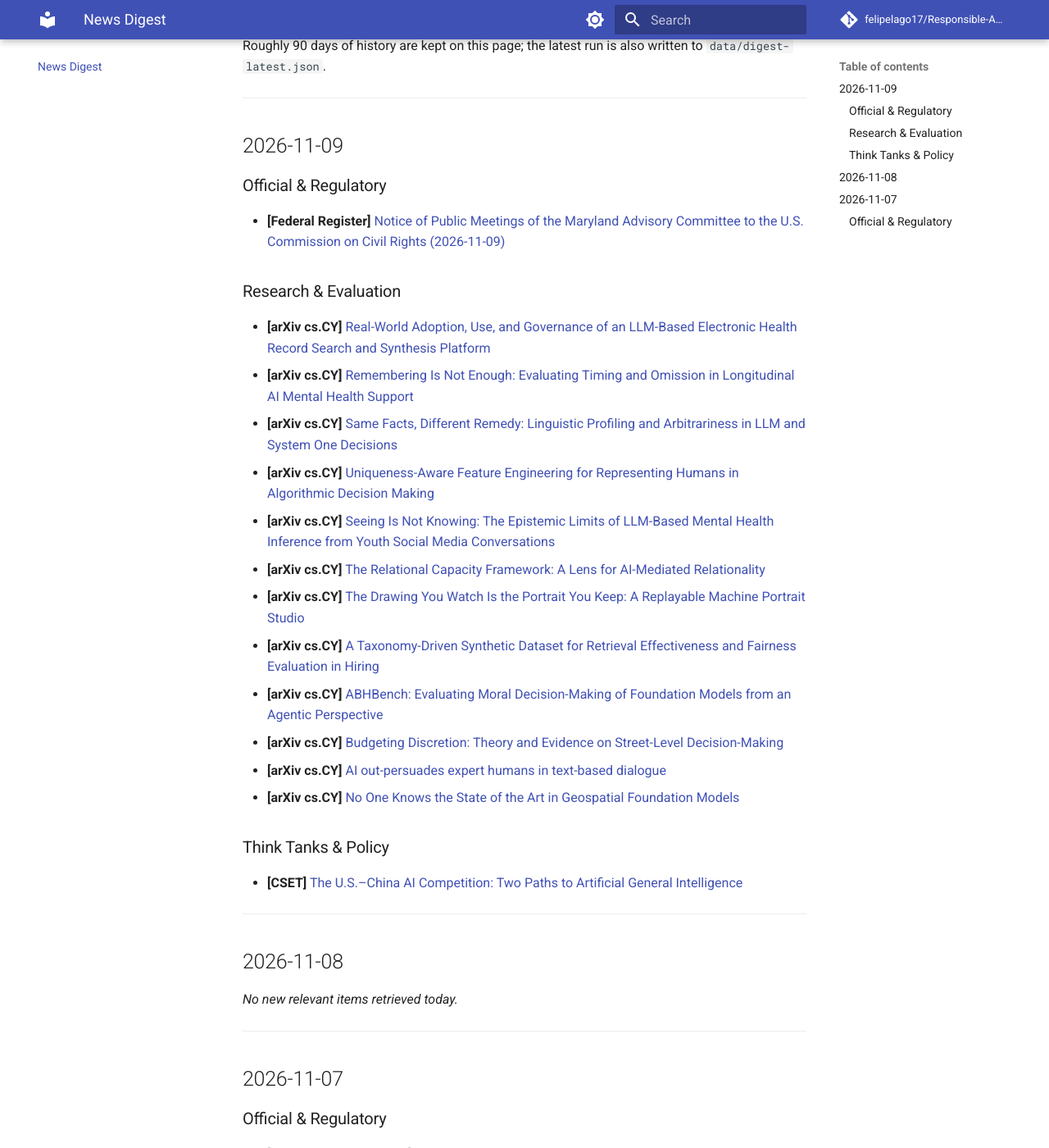
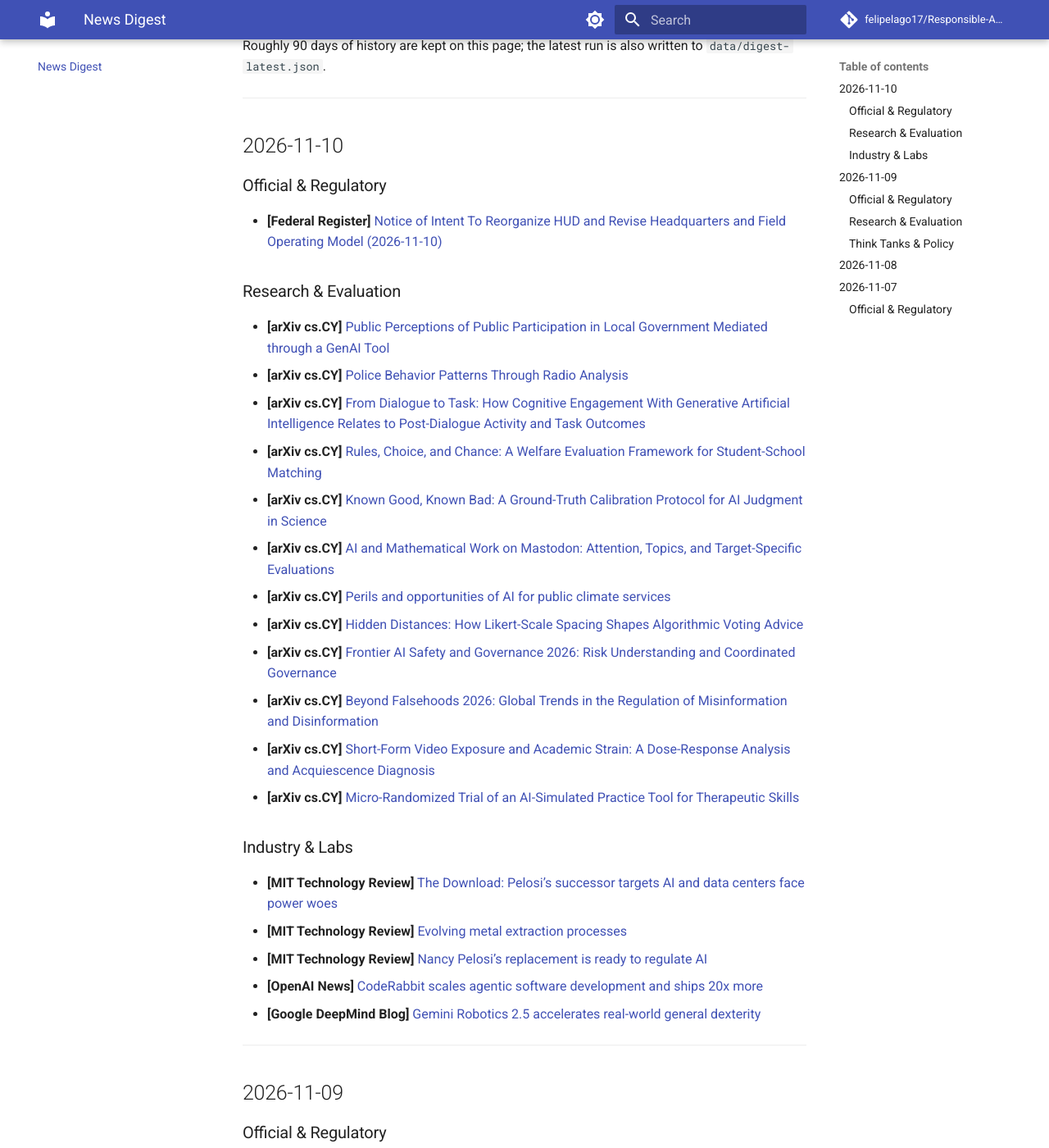
Before and after one commit to felipelago17/Responsible-AI-evaluation, an MkDocs documentation site: the page built from docs/news/digest.md, in a window 1280 px wide and 1400 px high, scrolled down 329 px. Shown: the whole window at 82% size. Built offline with MkDocs 1.6.1 and Material for MkDocs 9.7.7, drawn with Linux system fonts in a browser that asks for light colours; comment, search, counter and statistics services are not loaded.

Commit message:
chore: daily digest 2026-11-10

```diff
--- a/docs/news/digest.md
+++ b/docs/news/digest.md
@@ -9,6 +9,37 @@ Roughly 90 days of history are kept on this page; the latest run is also written
 ---
 
 <!-- DIGEST_START -->
+## 2026-11-10
+
+### Official & Regulatory
+
+- **[Federal Register]** [Notice of Intent To Reorganize HUD and Revise Headquarters and Field Operating Model (2026-11-10)](https://www.federalregister.gov/documents/2026/11/10/2026-22838/notice-of-intent-to-reorganize-hud-and-revise-headquarters-and-field-operating-model)
+
+### Research & Evaluation
+
+- **[arXiv cs.CY]** [Public Perceptions of Public Participation in Local Government Mediated through a GenAI Tool](https://arxiv.org/abs/2611.10047)
+- **[arXiv cs.CY]** [Police Behavior Patterns Through Radio Analysis](https://arxiv.org/abs/2611.10322)
+- **[arXiv cs.CY]** [From Dialogue to Task: How Cognitive Engagement With Generative Artificial Intelligence Relates to Post-Dialogue Activity and Task Outcomes](https://arxiv.org/abs/2611.11435)
+- **[arXiv cs.CY]** [Rules, Choice, and Chance: A Welfare Evaluation Framework for Student-School Matching](https://arxiv.org/abs/2611.11514)
+- **[arXiv cs.CY]** [Known Good, Known Bad: A Ground-Truth Calibration Protocol for AI Judgment in Science](https://arxiv.org/abs/2611.11673)
+- **[arXiv cs.CY]** [AI and Mathematical Work on Mastodon: Attention, Topics, and Target-Specific Evaluations](https://arxiv.org/abs/2611.11841)
+- **[arXiv cs.CY]** [Perils and opportunities of AI for public climate services](https://arxiv.org/abs/2611.12106)
+- **[arXiv cs.CY]** [Hidden Distances: How Likert-Scale Spacing Shapes Algorithmic Voting Advice](https://arxiv.org/abs/2611.12313)
+- **[arXiv cs.CY]** [Frontier AI Safety and Governance 2026: Risk Understanding and Coordinated Governance](https://arxiv.org/abs/2611.12434)
+- **[arXiv cs.CY]** [Beyond Falsehoods 2026: Global Trends in the Regulation of Misinformation and Disinformation](https://arxiv.org/abs/2611.12770)
+- **[arXiv cs.CY]** [Short-Form Video Exposure and Academic Strain: A Dose-Response Analysis and Acquiescence Diagnosis](https://arxiv.org/abs/2611.09899)
+- **[arXiv cs.CY]** [Micro-Randomized Trial of an AI-Simulated Practice Tool for Therapeutic Skills](https://arxiv.org/abs/2611.09912)
+
+### Industry & Labs
+
+- **[MIT Technology Review]** [The Download: Pelosi’s successor targets AI and data centers face power woes](https://www.technologyreview.com/2026/11/10/1148150/the-download-pelosi-successor-ai-regulation-data-center-backlash/)
+- **[MIT Technology Review]** [Evolving metal extraction processes](https://www.technologyreview.com/2026/11/10/1147726/evolving-metal-extraction-processes/)
+- **[MIT Technology Review]** [Nancy Pelosi’s replacement is ready to regulate AI](https://www.technologyreview.com/2026/11/09/1148182/nancy-pelosis-replacement-is-ready-to-regulate-ai/)
+- **[OpenAI News]** [CodeRabbit scales agentic software development and ships 20x more](https://openai.com/index/coderabbit-codex-daybreak)
+- **[Google DeepMind Blog]** [Gemini Robotics 2.5 accelerates real-world general dexterity](https://deepmind.google/blog/gemini-robotics-2-5-accelerates-real-world-physical-intelligence/)
+
+---
+
 ## 2026-11-09
 
 ### Official & Regulatory
```
Also changed, not shown: 2 other files.
